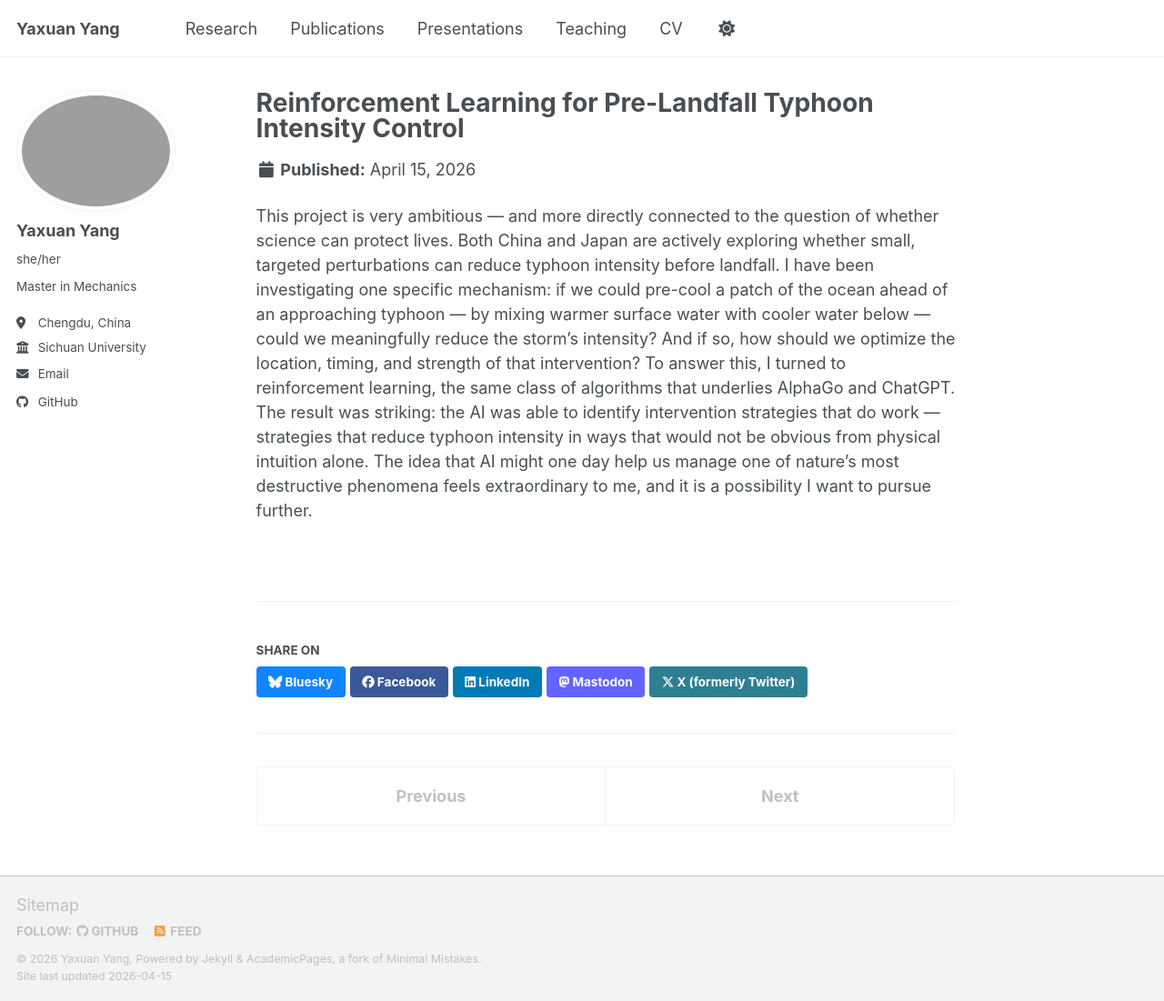
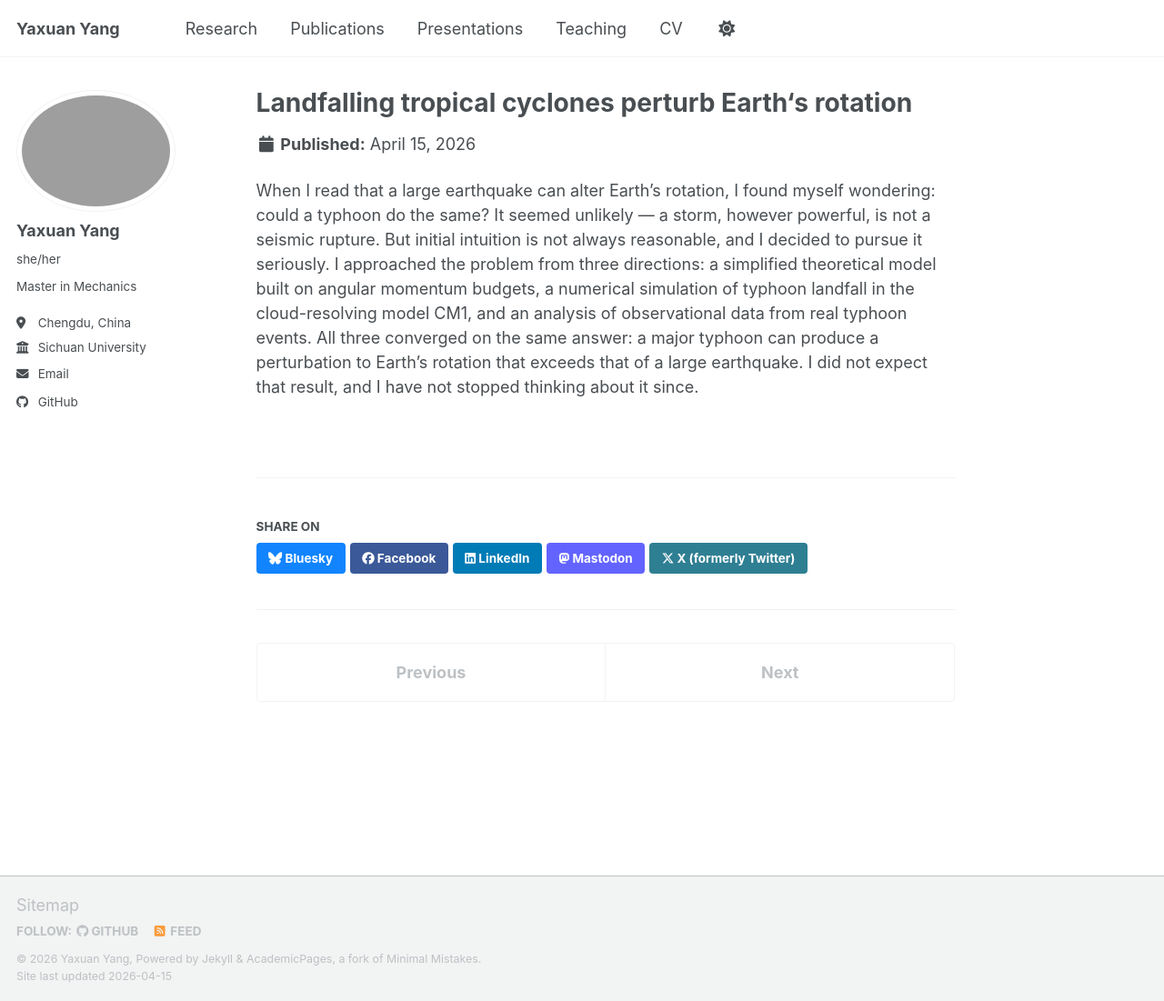
Before and after one commit to yyx-git/yyx-git.github.io, a Jekyll site: the page built from _portfolio/portfolio-1.md, in a window 1280 px wide and 1101 px high. Shown: the whole window at 91% size. Built offline with Jekyll 4.4.1, drawn with Linux system fonts in a browser that asks for light colours; a script bundle is joined from its source files by our own code; library files that are not in the unit come from our copies.

Commit message:
Update portfolio-1.md

```diff
--- a/_portfolio/portfolio-1.md
+++ b/_portfolio/portfolio-1.md
@@ -1,7 +1,7 @@
 ---
-title: "Reinforcement Learning for Pre-Landfall Typhoon Intensity Control"
-excerpt: "This is a highly ambitious and challenging project. We aim to leverage cutting-edge techniques, such as reinforcement learning, to pursue our goal: exploring how to weaken typhoon intensity at the lowest possible cost by reducing sea surface temperature (SST) through mixing colder subsurface water with warmer surface water.<br/><img src='/images/CM1&RL1.png'>"
+title: "Landfalling tropical cyclones perturb Earth‘s rotation"
+excerpt: "This project explores how landfalling tropical cyclones affect Earth’s rotation. We show that as a cyclone moves across land, surface friction enables a direct exchange of angular momentum with the solid Earth, leading to short-term day-to-day rotational variations. Notably, the magnitude of this effect is comparable to that associated with major earthquakes. <br/><img src='/images/Landfall1.png'>"
 collection: portfolio
 ---
 
-This project is very ambitious — and more directly connected to the question of whether science can protect lives. Both China and Japan are actively exploring whether small, targeted perturbations can reduce typhoon intensity before landfall. I have been investigating one specific mechanism: if we could pre-cool a patch of the ocean ahead of an approaching typhoon — by mixing warmer surface water with cooler water below — could we meaningfully reduce the storm's intensity? And if so, how should we optimize the location, timing, and strength of that intervention? To answer this, I turned to reinforcement learning, the same class of algorithms that underlies AlphaGo and ChatGPT. The result was striking: the AI was able to identify intervention strategies that do work — strategies that reduce typhoon intensity in ways that would not be obvious from physical intuition alone. The idea that AI might one day help us manage one of nature's most destructive phenomena feels extraordinary to me, and it is a possibility I want to pursue further.
+When I read that a large earthquake can alter Earth's rotation, I found myself wondering: could a typhoon do the same? It seemed unlikely — a storm, however powerful, is not a seismic rupture. But initial intuition is not always reasonable, and I decided to pursue it seriously. I approached the problem from three directions: a simplified theoretical model built on angular momentum budgets, a numerical simulation of typhoon landfall in the cloud-resolving model CM1, and an analysis of observational data from real typhoon events. All three converged on the same answer: a major typhoon can produce a perturbation to Earth's rotation that exceeds that of a large earthquake. I did not expect that result, and I have not stopped thinking about it since.
```
